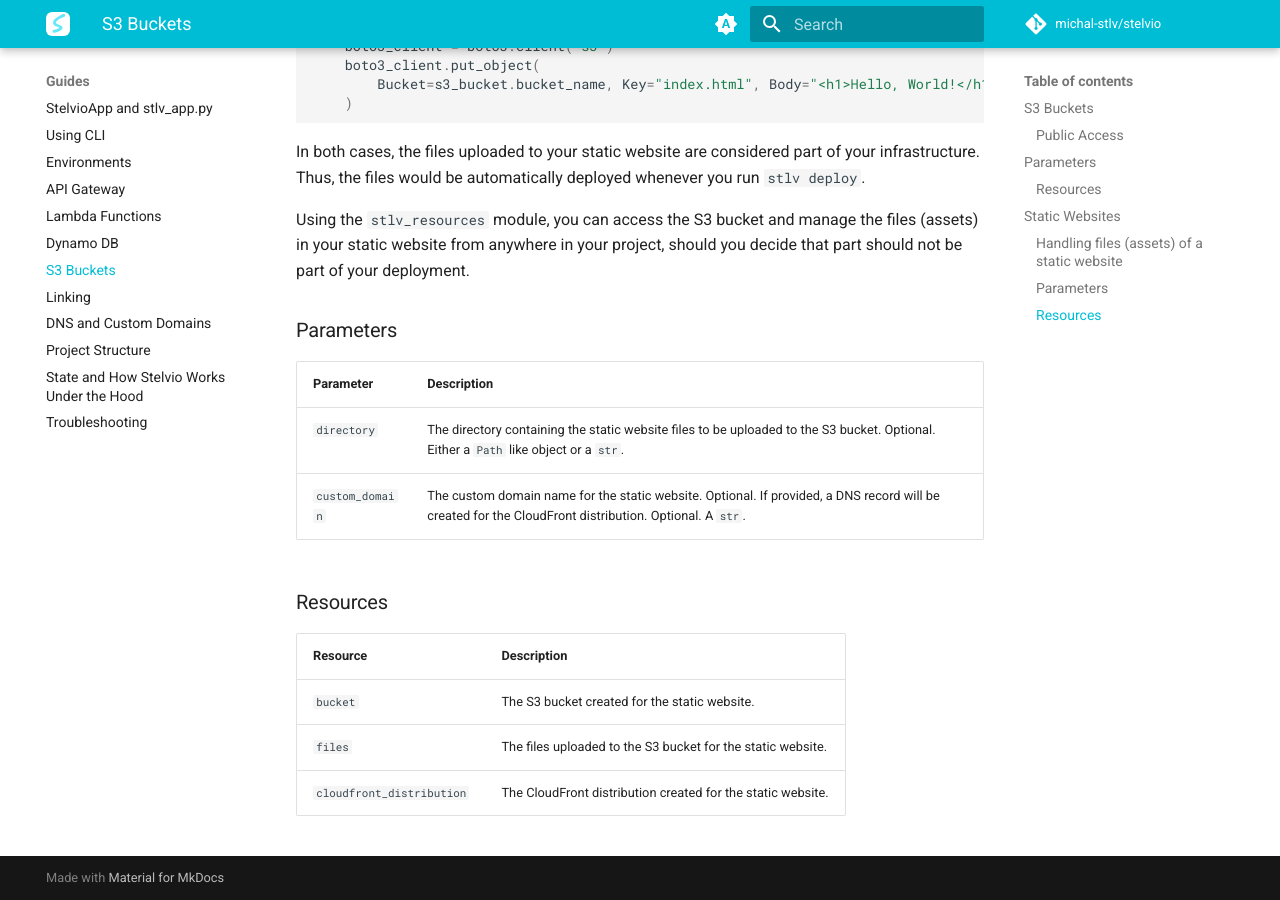
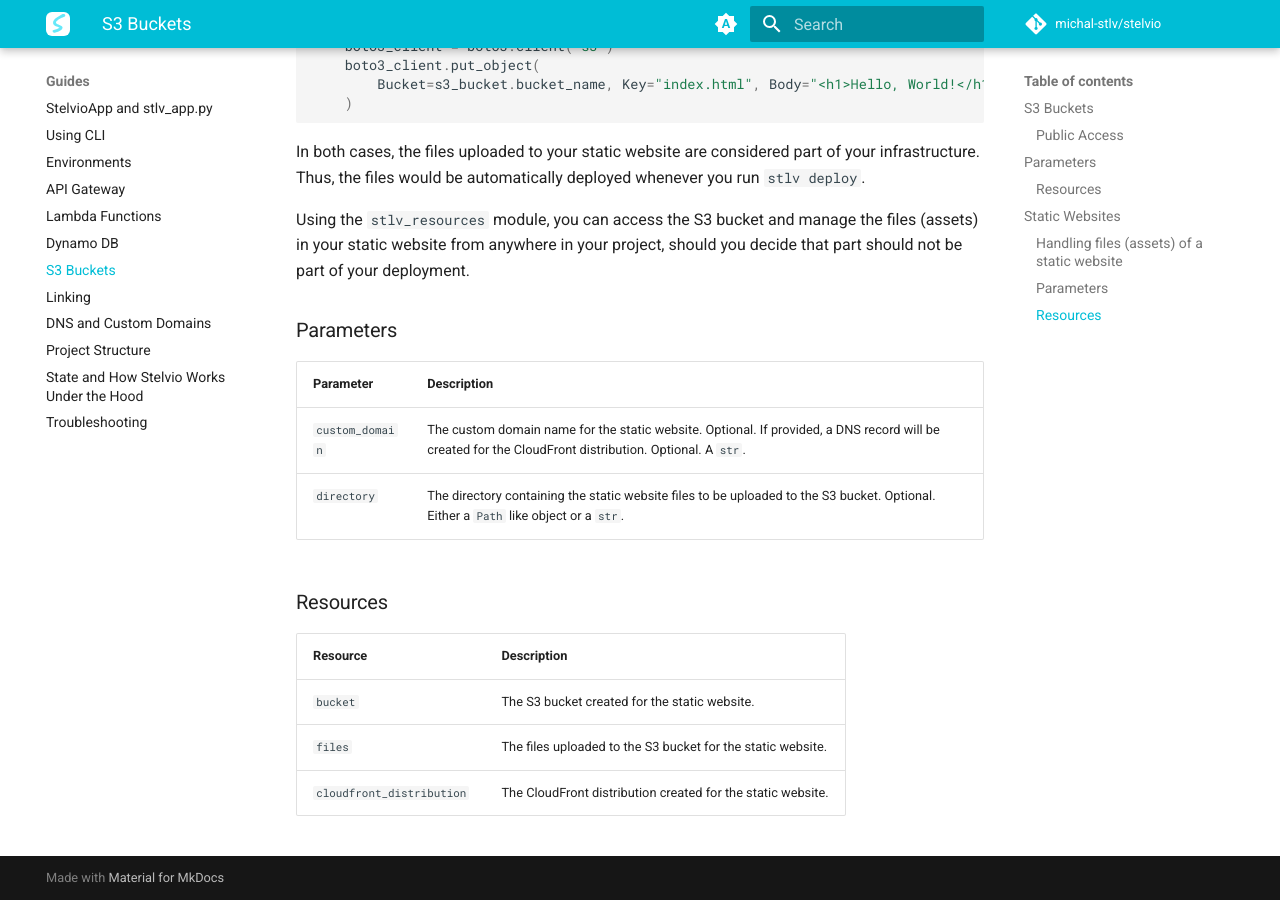
Before and after one commit to stelviodev/stelvio, an MkDocs documentation site: the page built from docs/guides/s3.md, in a window 1280 px wide and 900 px high, scrolled down 2729 px. Built offline with MkDocs 1.6.1 and Material for MkDocs 9.7.7, drawn with Linux system fonts in a browser that asks for light colours; comment, search, counter and statistics services are not loaded; some of the changed text lies outside the part shown.

Commit message:
Update docs

````diff
--- a/docs/guides/s3.md
+++ b/docs/guides/s3.md
@@ -97,8 +97,8 @@ def run() -> None:
 
     _ = S3StaticWebsite(
         "s3-static-mkdocs",
-        directory="site",
         custom_domain="s3-2." + CUSTOM_DOMAIN_NAME,
+        directory="site"
     )
 ```
 
@@ -141,8 +141,8 @@ Using the `stlv_resources` module, you can access the S3 bucket and manage the f
 
 | Parameter       | Description                                                                                                                                            |
 | --------------- | ------------------------------------------------------------------------------------------------------------------------------------------------------ |
+| `custom_domain` | The custom domain name for the static website. Optional. If provided, a DNS record will be created for the CloudFront distribution. Optional. A `str`. |
 | `directory`     | The directory containing the static website files to be uploaded to the S3 bucket. Optional. Either a `Path` like object or a `str`.                   |
-| `custom_domain` | The custom domain name for the static website. Optional. If provided, a DNS record will be created for the CloudFront distribution. Optional. A `str`. |
 
 ### Resources
 
````
